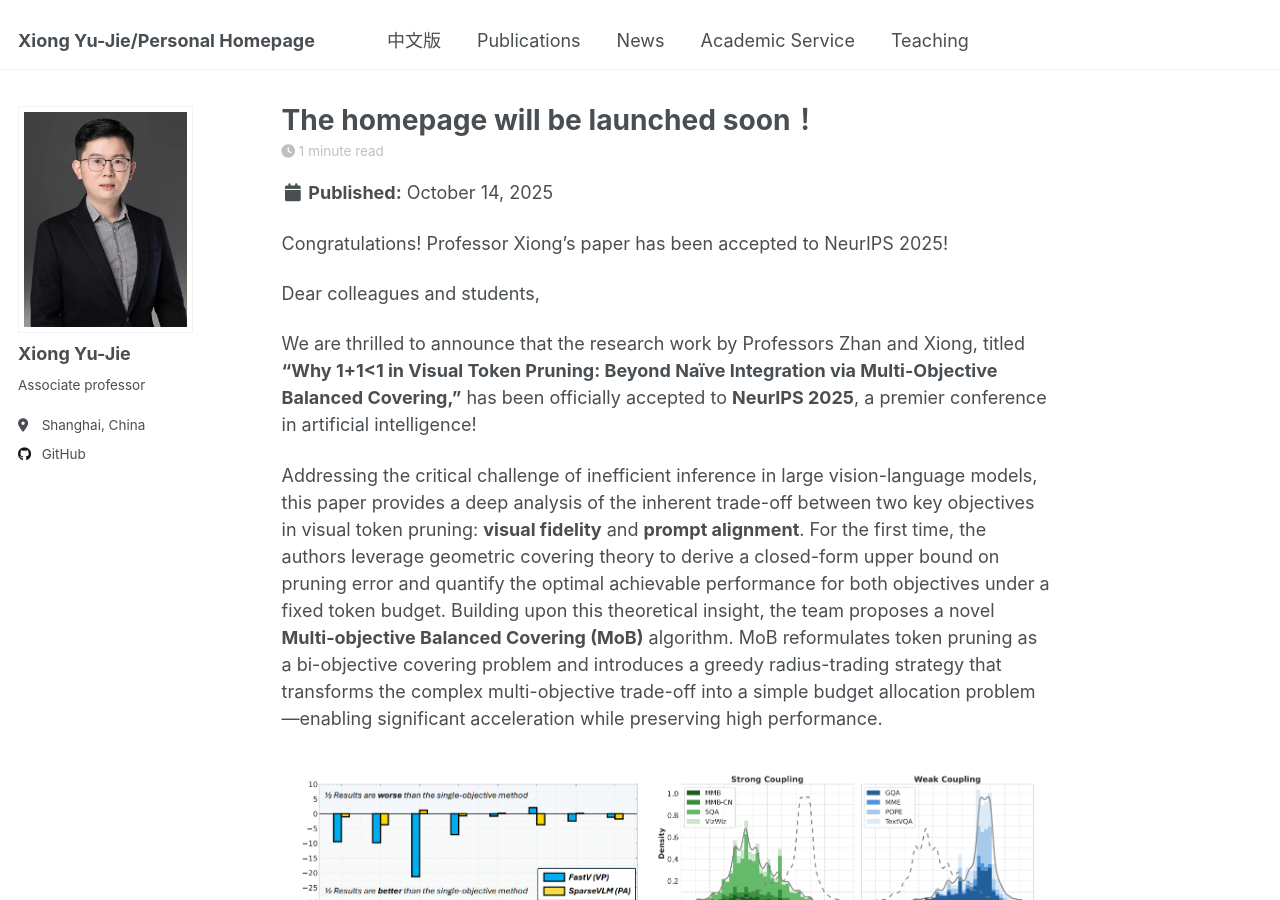
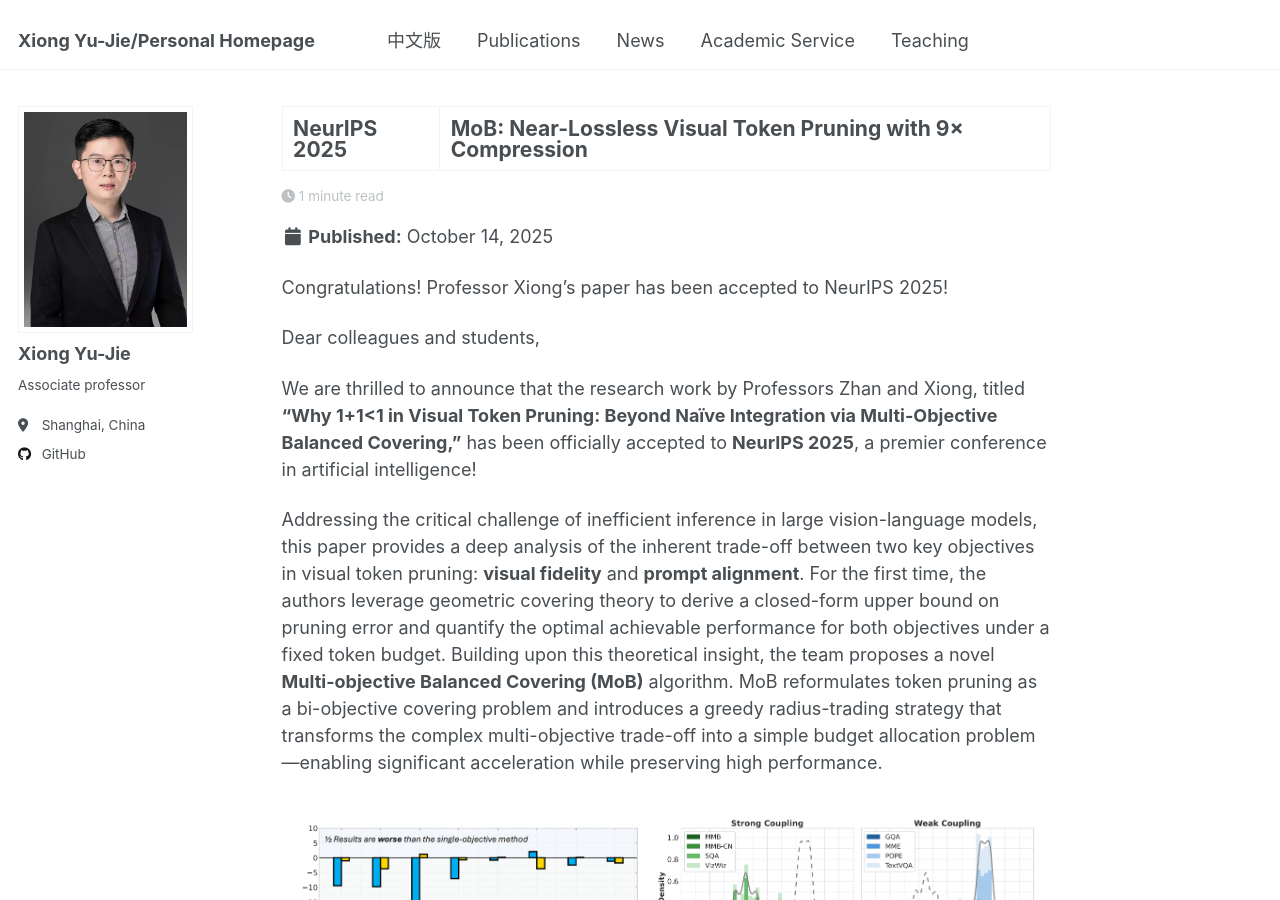
Before and after one commit to X-Lab-CN/introduce, a Jekyll site: the page built from _posts/2025-10-14-blog-post-2.md, in a window 1280 px wide and 900 px high. Built offline with Jekyll 4.4.1, drawn with Linux system fonts in a browser that asks for light colours.

Commit message:
Update 2025-10-14-blog-post-2.md

```diff
--- a/_posts/2025-10-14-blog-post-2.md
+++ b/_posts/2025-10-14-blog-post-2.md
@@ -1,5 +1,5 @@
 ---
-title: 'The homepage will be launched soon！'
+title: 'NeurIPS 2025 | MoB: Near-Lossless Visual Token Pruning with 9× Compression'
 date: 2025-10-14
 permalink: /posts/2025/10/blog-post-2/
 tags:
```
